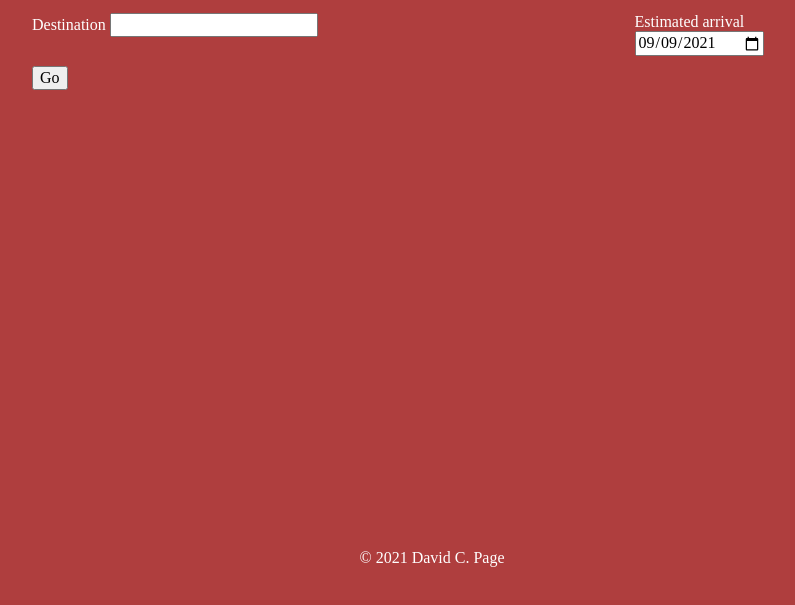
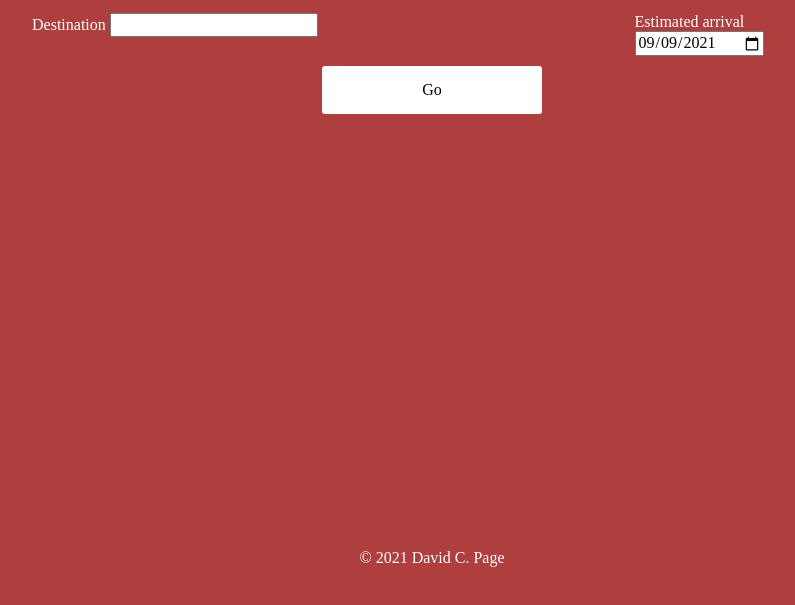
Before and after one commit to davidpage876/travel-app, a website built with webpack: page src/client/views/index.html in a window 1280 px wide. Shown: the part 141-746 px from the top of the page, without its empty margins (208-1003 px from the left). Built offline with nearby package versions, Linux system fonts and the light colour scheme.

Commit message:
feat: Style form button

```diff
--- a/src/client/styles/form.scss
+++ b/src/client/styles/form.scss
@@ -26,6 +26,16 @@
 
     .input__field--submit {
         grid-area: submit;
+        justify-self: center;
+    }
+
+    input[type="submit"] {
+        width: 100%;
+        min-width: 220px;
+        padding: 15px 15px;
+        border: none;
+        border-radius: 3px;
+        background: #fff;
     }
 
     .error,
```
